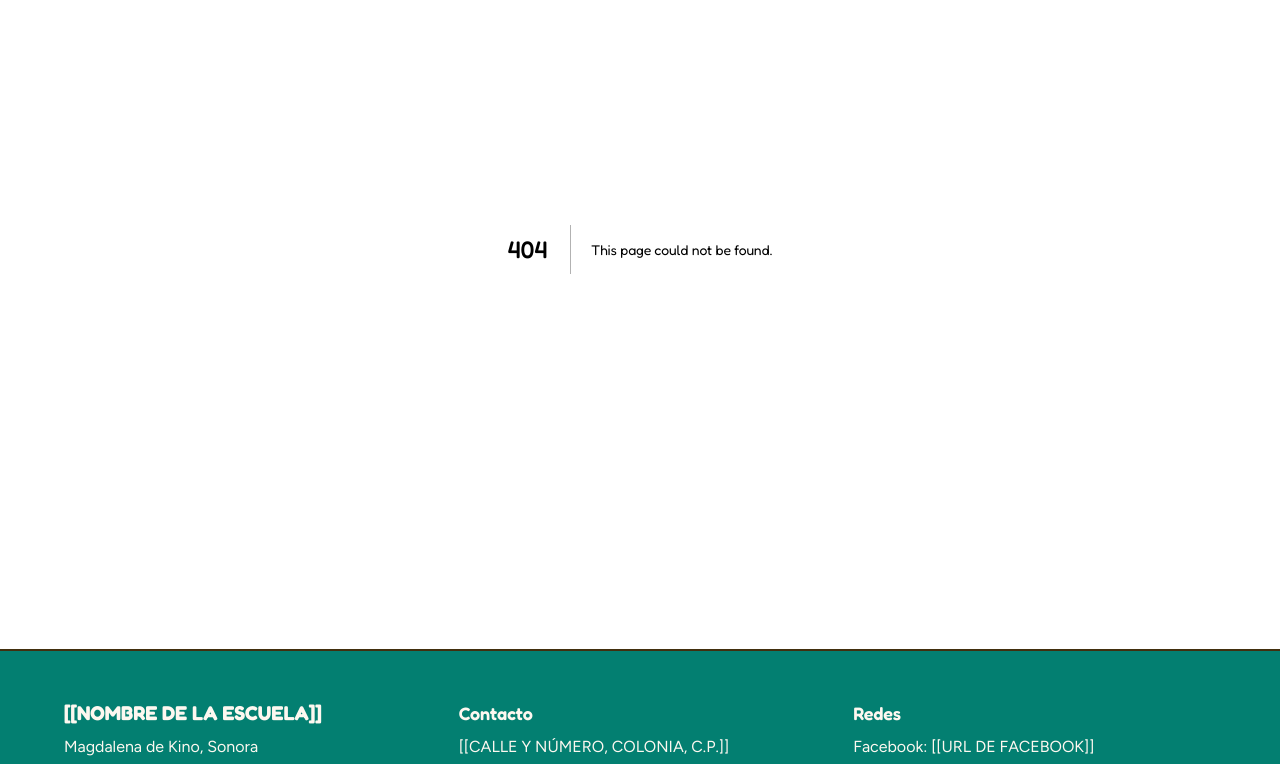
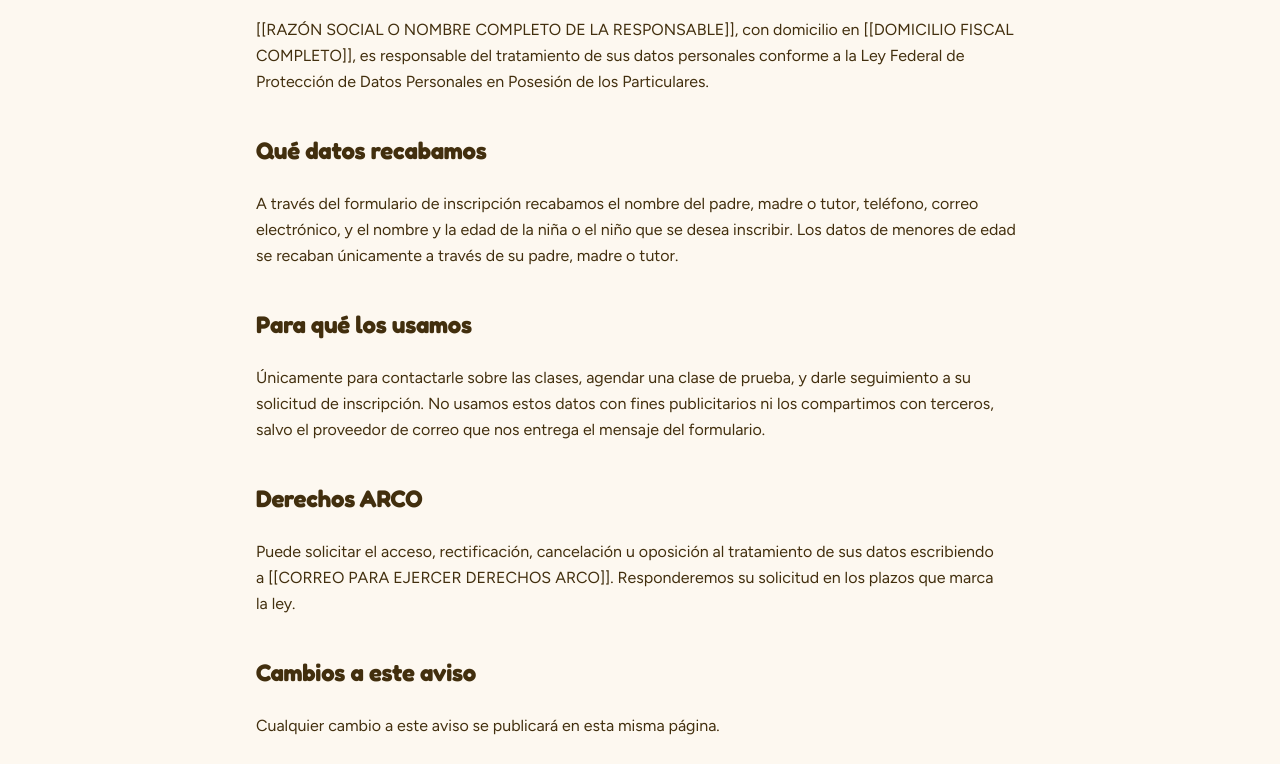
Before and after one commit to Babisimo/ceb_rainbow, a Next.js app: page /aviso-de-privacidad in a window 1280 px wide. Before the commit this address had no page. Shown: the part 229-993 px from the top of the page. Built offline with nearby package versions, Linux system fonts and the light colour scheme; a web font is replaced by a local one.

Commit message:
feat: páginas, composición de la landing y metadatos

```diff
--- /dev/null
+++ b/src/app/aviso-de-privacidad/page.tsx
@@ -0,0 +1,58 @@
+import type { Metadata } from "next";
+import { site } from "@/content/site";
+
+export const metadata: Metadata = {
+  title: "Aviso de privacidad",
+};
+
+export default function AvisoDePrivacidad() {
+  const { escuela, privacidad } = site;
+
+  return (
+    <main id="contenido" className="px-5 py-16 sm:px-8 md:py-24">
+      <div className="mx-auto max-w-3xl space-y-6 leading-relaxed">
+        <h1 className="text-4xl md:text-5xl">Aviso de privacidad</h1>
+
+        <p>
+          {privacidad.razonSocial}, con domicilio en {privacidad.domicilio}, es
+          responsable del tratamiento de sus datos personales conforme a la Ley
+          Federal de Protección de Datos Personales en Posesión de los
+          Particulares.
+        </p>
+
+        <h2 className="pt-4 text-2xl">Qué datos recabamos</h2>
+        <p>
+          A través del formulario de inscripción recabamos el nombre del padre,
+          madre o tutor, teléfono, correo electrónico, y el nombre y la edad de
+          la niña o el niño que se desea inscribir. Los datos de menores de edad
+          se recaban únicamente a través de su padre, madre o tutor.
+        </p>
+
+        <h2 className="pt-4 text-2xl">Para qué los usamos</h2>
+        <p>
+          Únicamente para contactarle sobre las clases, agendar una clase de
+          prueba, y darle seguimiento a su solicitud de inscripción. No usamos
+          estos datos con fines publicitarios ni los compartimos con terceros,
+          salvo el proveedor de correo que nos entrega el mensaje del
+          formulario.
+        </p>
+
+        <h2 className="pt-4 text-2xl">Derechos ARCO</h2>
+        <p>
+          Puede solicitar el acceso, rectificación, cancelación u oposición al
+          tratamiento de sus datos escribiendo a {privacidad.correoContacto}.
+          Responderemos su solicitud en los plazos que marca la ley.
+        </p>
+
+        <h2 className="pt-4 text-2xl">Cambios a este aviso</h2>
+        <p>
+          Cualquier cambio a este aviso se publicará en esta misma página.
+        </p>
+
+        <p className="pt-4">
+          {escuela.nombre} &middot; {escuela.ciudad}
+        </p>
+      </div>
+    </main>
+  );
+}
--- /dev/null
+++ b/src/app/gracias/page.tsx
@@ -0,0 +1,27 @@
+import type { Metadata } from "next";
+import { site } from "@/content/site";
+import { Boton } from "@/components/ui/Boton";
+
+export const metadata: Metadata = {
+  title: "Solicitud enviada",
+  robots: { index: false },
+};
+
+export default function Gracias() {
+  return (
+    <main id="contenido" className="px-5 py-20 sm:px-8 md:py-32">
+      <div className="mx-auto max-w-2xl rounded-carta border-2 border-tinta bg-maiz p-8 sombra-dura md:p-12">
+        <p className="font-mano text-2xl text-teal">Listo</p>
+        <h1 className="mt-2 text-4xl md:text-5xl">Recibimos tu solicitud</h1>
+        <p className="mt-5 text-lg leading-relaxed">
+          Te contactamos al teléfono o correo que dejaste para agendar la clase
+          de prueba. Si tienes prisa, escríbenos directo al{" "}
+          {site.escuela.telefono}.
+        </p>
+        <div className="mt-8">
+          <Boton href="/">Volver al inicio</Boton>
+        </div>
+      </div>
+    </main>
+  );
+}
--- a/src/app/layout.tsx
+++ b/src/app/layout.tsx
@@ -6,9 +6,19 @@ import { BotonWhatsApp } from "@/components/layout/BotonWhatsApp";
 import "./globals.css";
 
 export const metadata: Metadata = {
-  title: "Inglés para niños en Magdalena de Kino",
+  title: {
+    default: "Inglés para niños en Magdalena de Kino",
+    template: "%s · Inglés para niños",
+  },
   description:
-    "Clases de inglés para niñas y niños de 4 a 12 años en Magdalena de Kino, Sonora. Grupos pequeños y maestras certificadas.",
+    "Clases de inglés para niñas y niños de 4 a 12 años en Magdalena de Kino, Sonora. Grupos pequeños, maestras certificadas y clase de prueba sin costo.",
+  openGraph: {
+    type: "website",
+    locale: "es_MX",
+    title: "Inglés para niños en Magdalena de Kino",
+    description:
+      "Clases de inglés para niñas y niños de 4 a 12 años. Grupos pequeños en Magdalena de Kino, Sonora.",
+  },
 };
 
 export default function RootLayout({
--- /dev/null
+++ b/src/app/not-found.tsx
@@ -0,0 +1,17 @@
+import { Boton } from "@/components/ui/Boton";
+
+export default function NoEncontrado() {
+  return (
+    <main id="contenido" className="px-5 py-20 sm:px-8 md:py-32">
+      <div className="mx-auto max-w-2xl">
+        <h1 className="text-4xl md:text-5xl">No encontramos esta página</h1>
+        <p className="mt-4 text-lg">
+          El enlace puede estar mal escrito o la página ya no existe.
+        </p>
+        <div className="mt-8">
+          <Boton href="/">Ir al inicio</Boton>
+        </div>
+      </div>
+    </main>
+  );
+}
--- a/src/app/page.tsx
+++ b/src/app/page.tsx
@@ -1,11 +1,25 @@
+import { Hero } from "@/components/sections/Hero";
+import { Beneficios } from "@/components/sections/Beneficios";
+import { Programa } from "@/components/sections/Programa";
+import { Metodo } from "@/components/sections/Metodo";
+import { Nosotros } from "@/components/sections/Nosotros";
+import { Testimonios } from "@/components/sections/Testimonios";
+import { Preguntas } from "@/components/sections/Preguntas";
+import { Inscripcion } from "@/components/sections/Inscripcion";
+import { Contacto } from "@/components/sections/Contacto";
+
 export default function Home() {
   return (
-    <main className="p-12">
-      <h1 className="text-5xl text-teal">Prueba de tokens</h1>
-      <p className="mt-4 font-mano text-2xl">Fuente manuscrita</p>
-      <button className="mt-6 rounded-carta border-2 border-tinta bg-ambar px-6 py-3 sombra-dura">
-        Botón de prueba
-      </button>
+    <main id="contenido">
+      <Hero />
+      <Beneficios />
+      <Programa />
+      <Metodo />
+      <Nosotros />
+      <Testimonios />
+      <Preguntas />
+      <Inscripcion />
+      <Contacto />
     </main>
   );
 }
```
Also changed, not shown: public/robots.txt (added), 1 other file (tests, documents, lock files or other folders).
